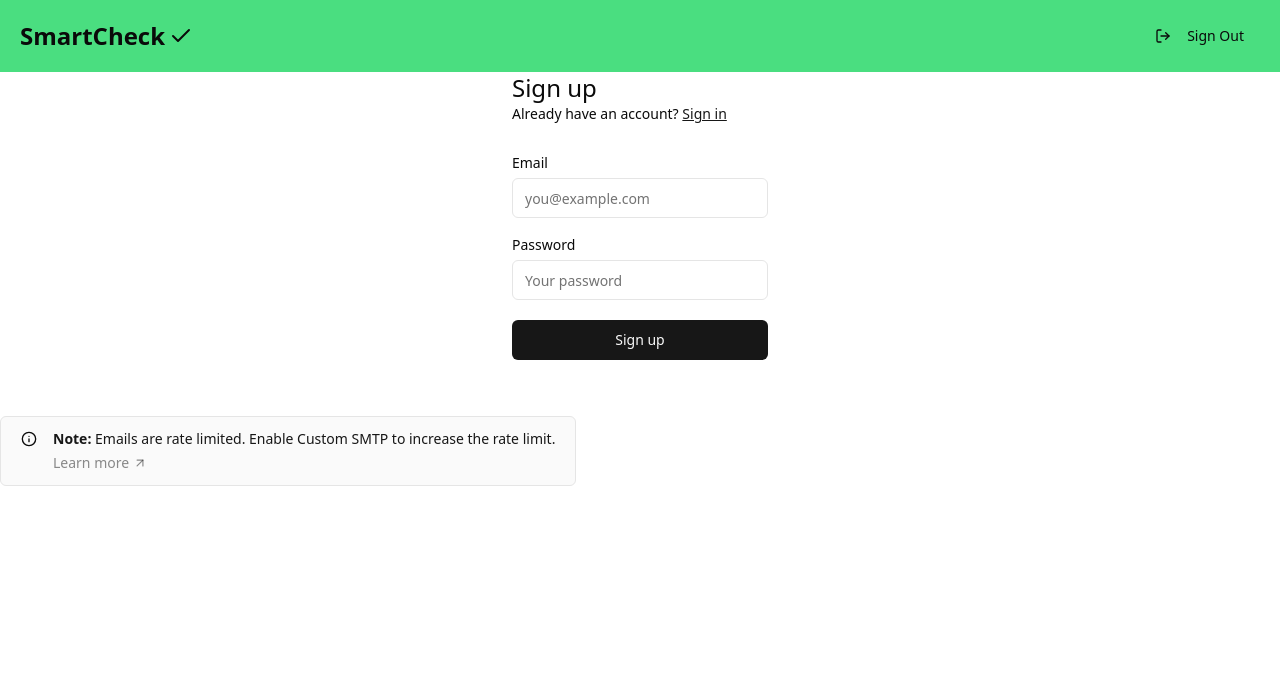
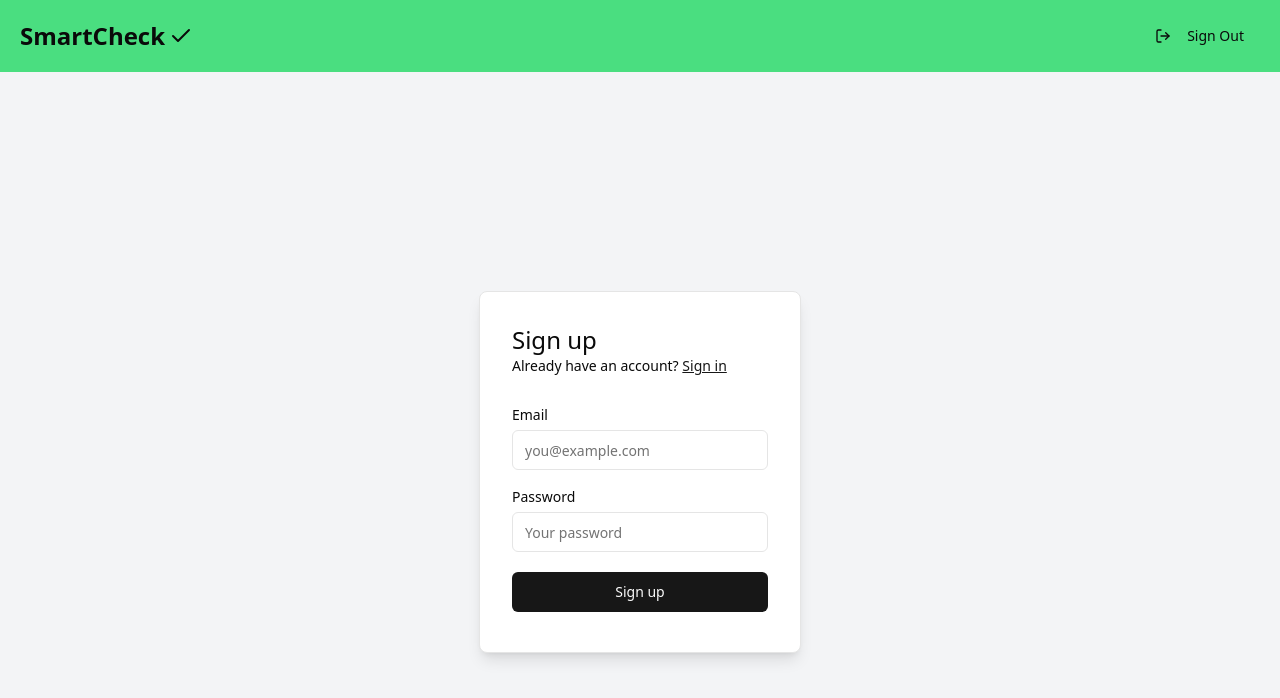
Before and after one commit to PhillipHufana/SmartCheck, a Next.js app: page /sign-up in a window 1280 px wide. Shown: the top 698 px of the page. Built offline with nearby package versions, Linux system fonts and the light colour scheme; no server answers.

Commit message:
fixed layout problems

```diff
--- a/app/(auth-pages)/layout.tsx
+++ b/app/(auth-pages)/layout.tsx
@@ -4,6 +4,10 @@ export default async function Layout({
   children: React.ReactNode;
 }) {
   return (
-    <div className="max-w-7xl flex flex-col gap-12 items-start">{children}</div>
+    <div className="min-h-screen flex flex-col items-center justify-center bg-gray-100 dark:bg-gray-900 p-4">
+      <div className="w-auto max-w-md p-8 space-y-6 bg-card shadow-lg rounded-lg border border-border">
+        {children}
+      </div>
+    </div>
   );
 }
--- a/app/(auth-pages)/sign-up/page.tsx
+++ b/app/(auth-pages)/sign-up/page.tsx
@@ -45,7 +45,6 @@ export default async function Signup(props: {
           <FormMessage message={searchParams} />
         </div>
       </form>
-      <SmtpMessage />
     </>
   );
 }
```
Also changed, not shown: app/layout.tsx (+7 -7 lines).
